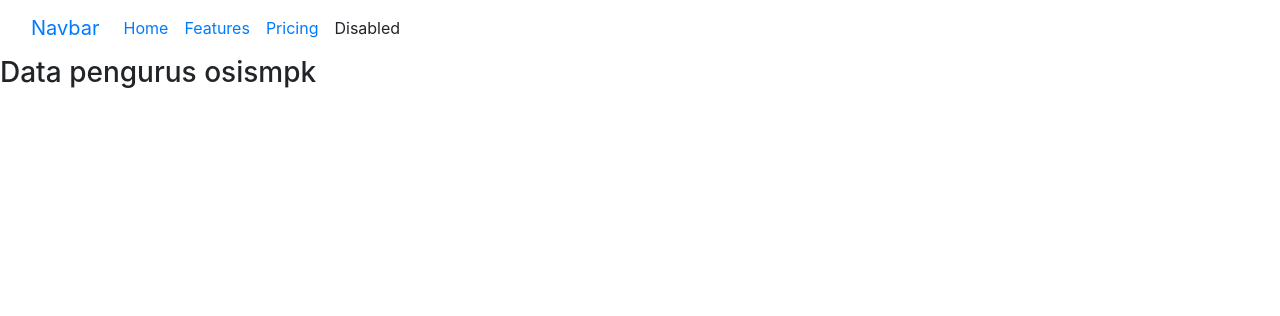
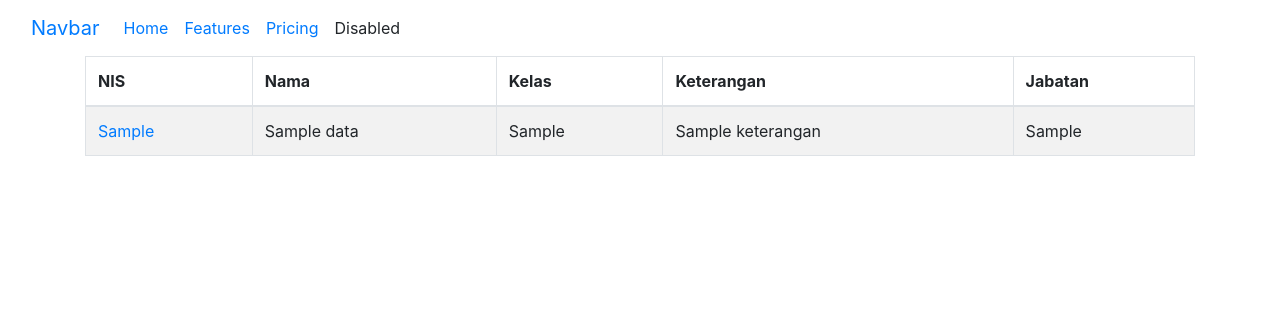
Before and after one commit to rssa1230/rossapbo, a Django app: page /data/ in a window 1280 px wide. Shown: the top 316 px of the page. Run offline with Django 3.2, Linux system fonts and the light colour scheme; tables that the repository leaves empty hold one stand-in row (values such as "Sample post"); some libraries are stand-ins or nearby versions.

Commit message:
Add files via upload

```diff
--- a/pengurus/templates/data.html
+++ b/pengurus/templates/data.html
@@ -2,13 +2,33 @@
 
 {% block content %}
 
-
-      <h3>Data pengurus osismpk</h3>
-
-      {% for nama in name %}
-        <li>{{ nama }}</li>
-      {% endfor %}
-
-      {{ class }}
+<div class="container">
+  <div class="row">
+    <div class="col-md-12">
+      <table class="table table-bordered table-striped">
+        <thead>
+          <tr>
+            <th>NIS</th>
+            <th>Nama</th>
+            <th>Kelas</th>
+            <th>Keterangan</th>
+            <th>Jabatan</th>
+          </tr>
+        </thead>
+        <tbody>
+          {% for data in dataa %}
+          <tr>
+            <td><a href="{% url 'ubah_data' data.id %}">{{ data.nis }}</a></td>
+            <td>{{ data.nama }}</td>
+            <td>{{ data.kelas }}</td>
+            <td>{{ data.keterangan_id }}</td>
+            <td>{{ data.jabatan }}</td>
+          </tr>
+          {% endfor %}
+        </tbody>
+      </table>
+    </div>
+  </div>
+</div>
 
 {% endblock %}
```
Also changed, not shown: pengurus/templates/tambah-data.html (added, +23 -0 lines), pengurus/templates/ubah-data.html (added, +22 -0 lines).
